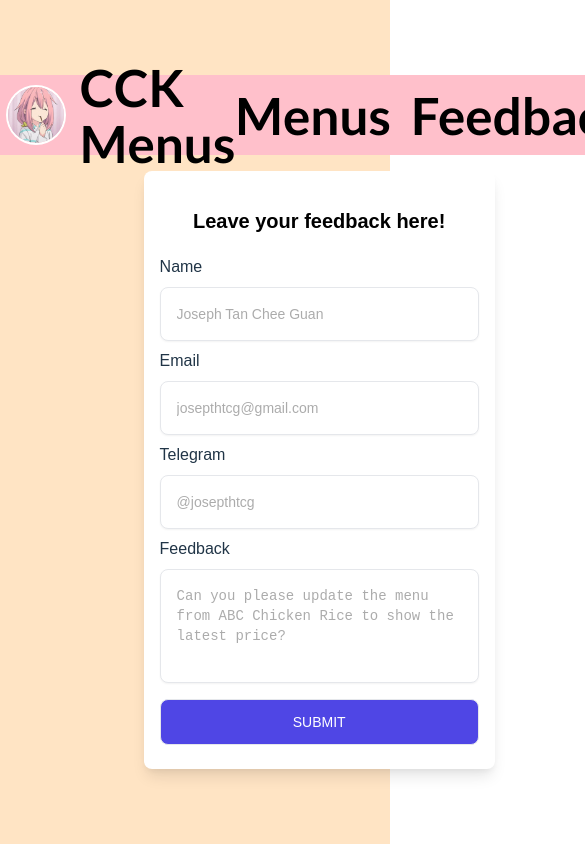
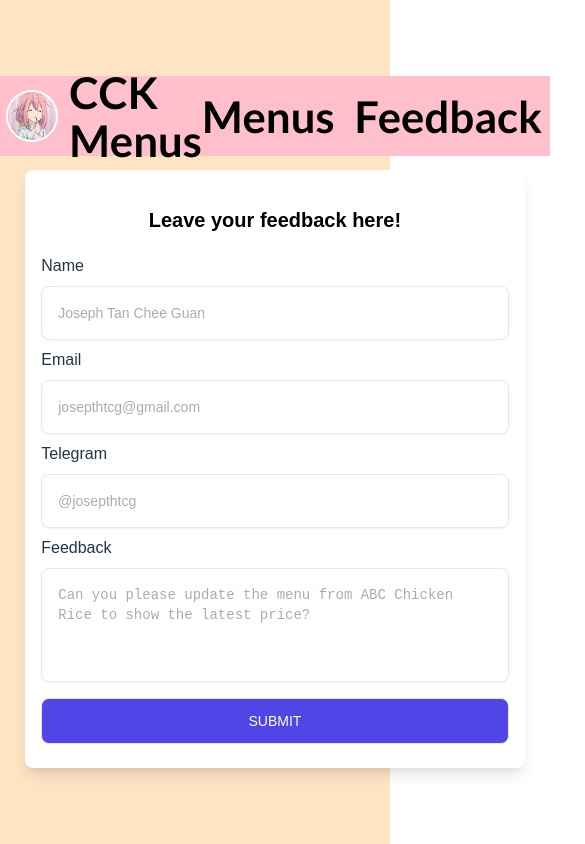
Before and after one commit to Erisunya/cck-food-menu-front, a React (Vite) app: page /feedback in a window 390 px wide. Shown: the top 844 px of the page, 585 px wide, since content can reach past the window. Built offline with nearby package versions, Linux system fonts and the light colour scheme.

Commit message:
Improve layout of website when viewed on mobile

```diff
--- a/src/components/layout/Header.module.css
+++ b/src/components/layout/Header.module.css
@@ -8,6 +8,7 @@
   padding: 0 2cqw;
   margin-bottom: 1em;
   font-family: "Lato", sans-serif;
+  font-size: clamp(10px, 3.5vw, 16px);
   position: sticky;
 
   display: flex;
--- a/src/components/pages/Feedback.module.css
+++ b/src/components/pages/Feedback.module.css
@@ -8,7 +8,7 @@
   background-color: #fff;
   display: block;
   padding: 1rem;
-  width: 50%;
+  width: 85%;
   border-radius: 0.5rem;
   box-shadow: 0 10px 15px -3px rgba(0, 0, 0, 0.1),
     0 4px 6px -2px rgba(0, 0, 0, 0.05);
```
